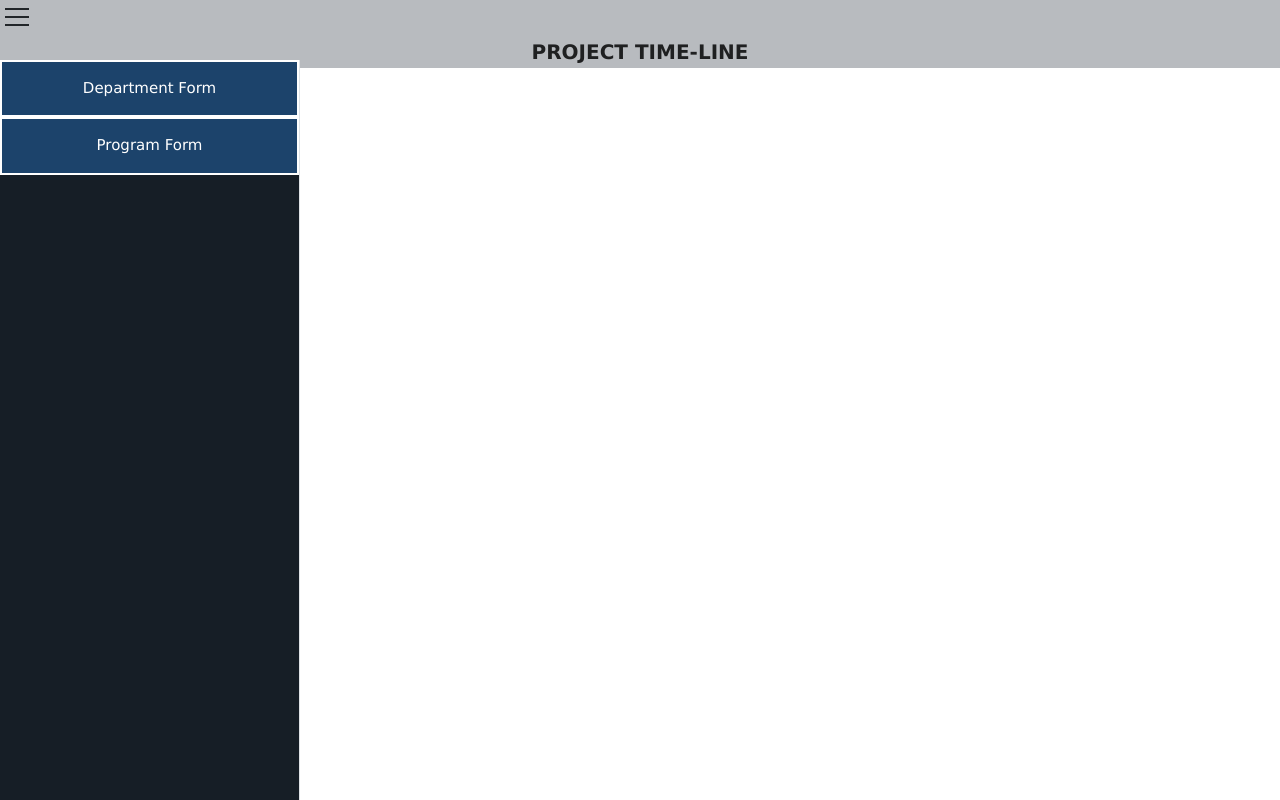
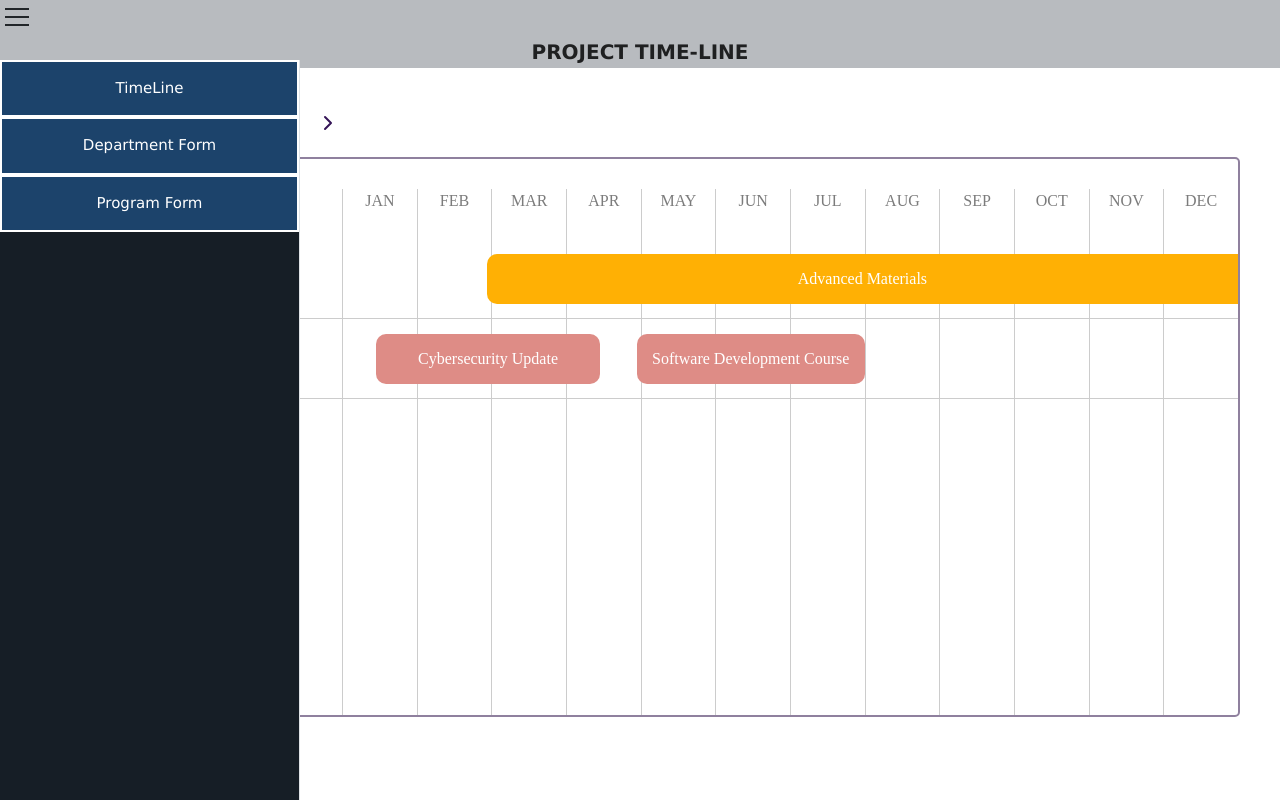
Before and after one commit to husamabusafa/department_management_project_for_learning, a React (Vite) app: page /time_line in a window 1280 px wide. Built offline with nearby package versions, Linux system fonts and the light colour scheme.

Commit message:
Update BasicAppShell.tsx
added timeline to navbar

```diff
--- a/src/pages/BasicAppShell.tsx
+++ b/src/pages/BasicAppShell.tsx
@@ -3,6 +3,7 @@ import { AppShell, Burger, Text, useMantineTheme } from "@mantine/core";
 import { useDisclosure } from "@mantine/hooks";
 import Form from "./Form";
 import Program from "./Program";
+import { TimeLine } from "./TimeLine";
 import { BrowserRouter as Router, Link, Route, Routes } from "react-router-dom";
 
 function BasicAppShell() {
@@ -61,6 +62,22 @@ function BasicAppShell() {
             <Text
               component={Link}
               variant="link"
+              to="/time_line"
+              style={{
+                display: "inline-block",
+                padding: "15px 30px",
+                border: "2px solid White",
+                backgroundColor: "#1c436b",
+                textAlign: "center",
+                fontFamily: "Verdana",
+                fontSize: "15px",
+              }}
+            >
+              TimeLine
+            </Text>
+            <Text
+              component={Link}
+              variant="link"
               to="/form"
               style={{
                 display: "inline-block",
@@ -95,6 +112,7 @@ function BasicAppShell() {
         <Routes>
           <Route path="/form" element={<Form />} />
           <Route path="/program" element={<Program />} />
+          <Route path="/time_line" element={<TimeLine />} />
         </Routes>
       </AppShell>
     </Router>
```
